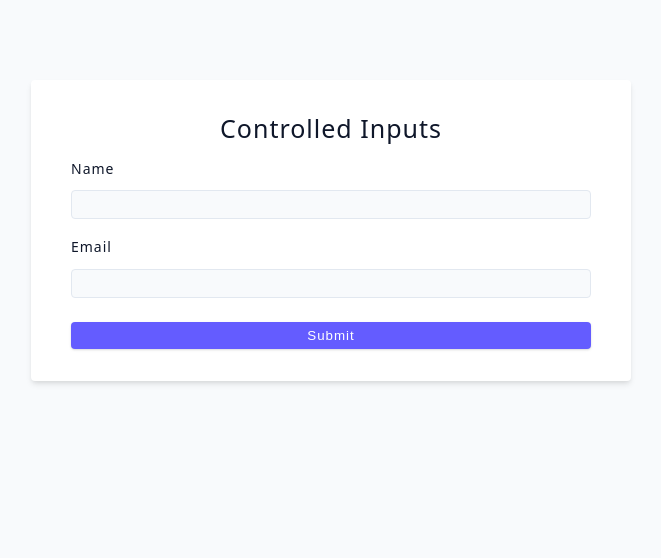
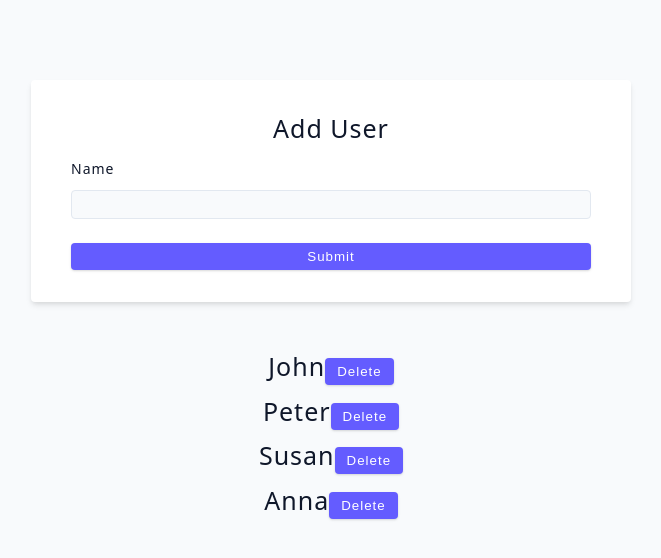
Before and after one commit to jsBear92/my-react-hooks-advanced, a React (Vite) app: page / in a window 1280 px wide. Shown: the top 558 px of the page, without its empty margins (309-970 px from the left). Built offline with nearby package versions, Linux system fonts and the light colour scheme.

Commit message:
input challenge

```diff
--- a/src/App.jsx
+++ b/src/App.jsx
@@ -1,4 +1,4 @@
-import Starter from "./tutorial/06-forms/starter/01-controlled-inputs";
+import Starter from "./tutorial/06-forms/starter/02-user-challenge";
 
 
 function App() {
--- a/src/tutorial/06-forms/starter/02-user-challenge.jsx
+++ b/src/tutorial/06-forms/starter/02-user-challenge.jsx
@@ -1,20 +1,48 @@
+import { data } from '../../../data';
+
+import { useState } from "react";
+
 const UserChallenge = () => {
+  const [name, setName] = useState('');
+  const [users, setUsers] = useState(data);
+
+  const handleSubmit = (e) => {
+    e.preventDefault();
+    if (!name) return;
+    setUsers([...users, { id: Date.now(), name }])
+    setName('');
+  }
+
+  const handleDelete = (id) => {
+    const deleteUser = users.filter((user) => user.id !== id);
+    setUsers(deleteUser);
+  }
+
   return (
     <div>
-      <form className='form'>
+      <form className='form' onSubmit={handleSubmit}>
         <h4>Add User</h4>
         <div className='form-row'>
           <label htmlFor='name' className='form-label'>
             name
           </label>
-          <input type='text' className='form-input' id='name' />
+          <input type='text' className='form-input' id='name' value={name} onChange={(e) => setName(e.target.value)} />
         </div>
 
         <button type='submit' className='btn btn-block'>
           submit
         </button>
       </form>
-      {/* render users below */}
+      {users.map((user) => {
+        return (
+          <div key={user.id}>
+            <div>
+              <h4 style={{ display: 'inline-block' }}>{user.name}</h4>
+              <button type='button' className='btn' onClick={() => handleDelete(user.id)}>Delete</button>
+            </div>
+          </div>
+        )
+      })}
     </div>
   );
 };
```
